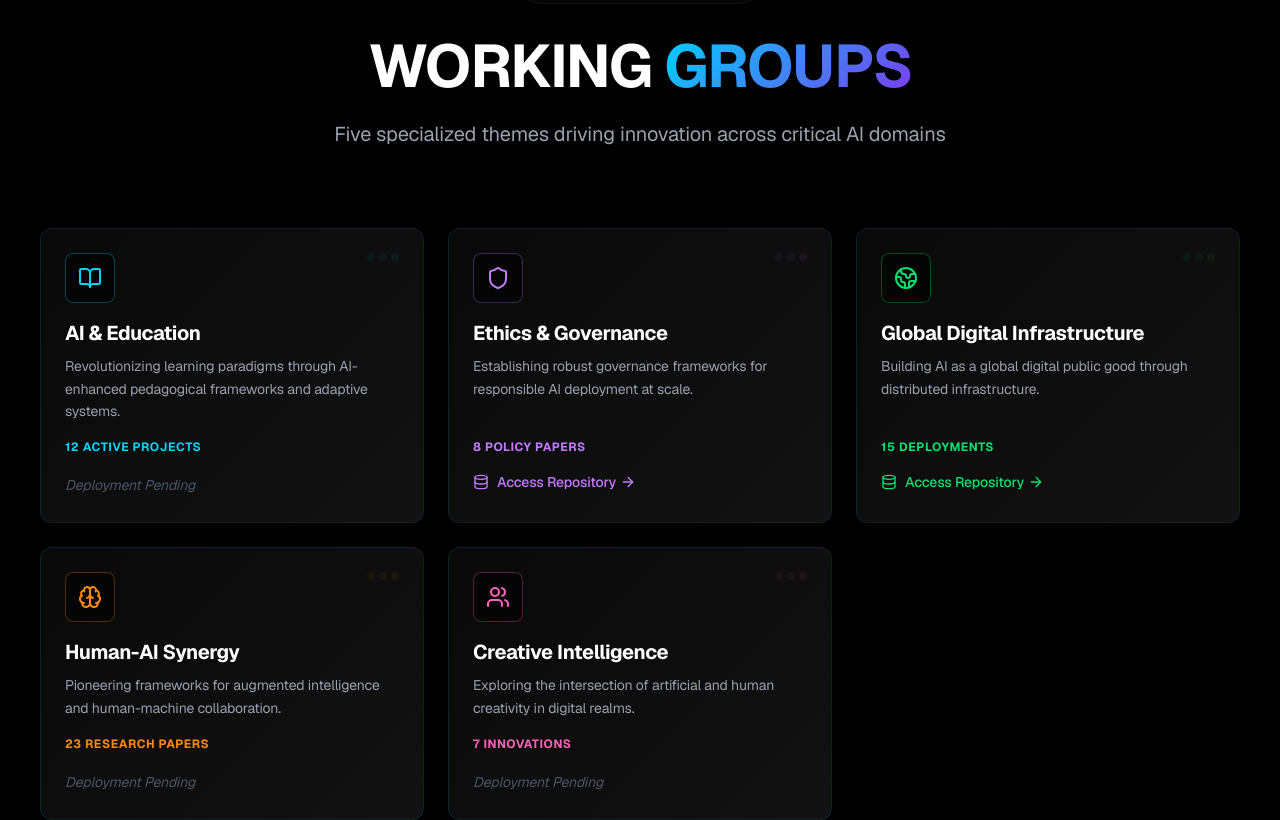
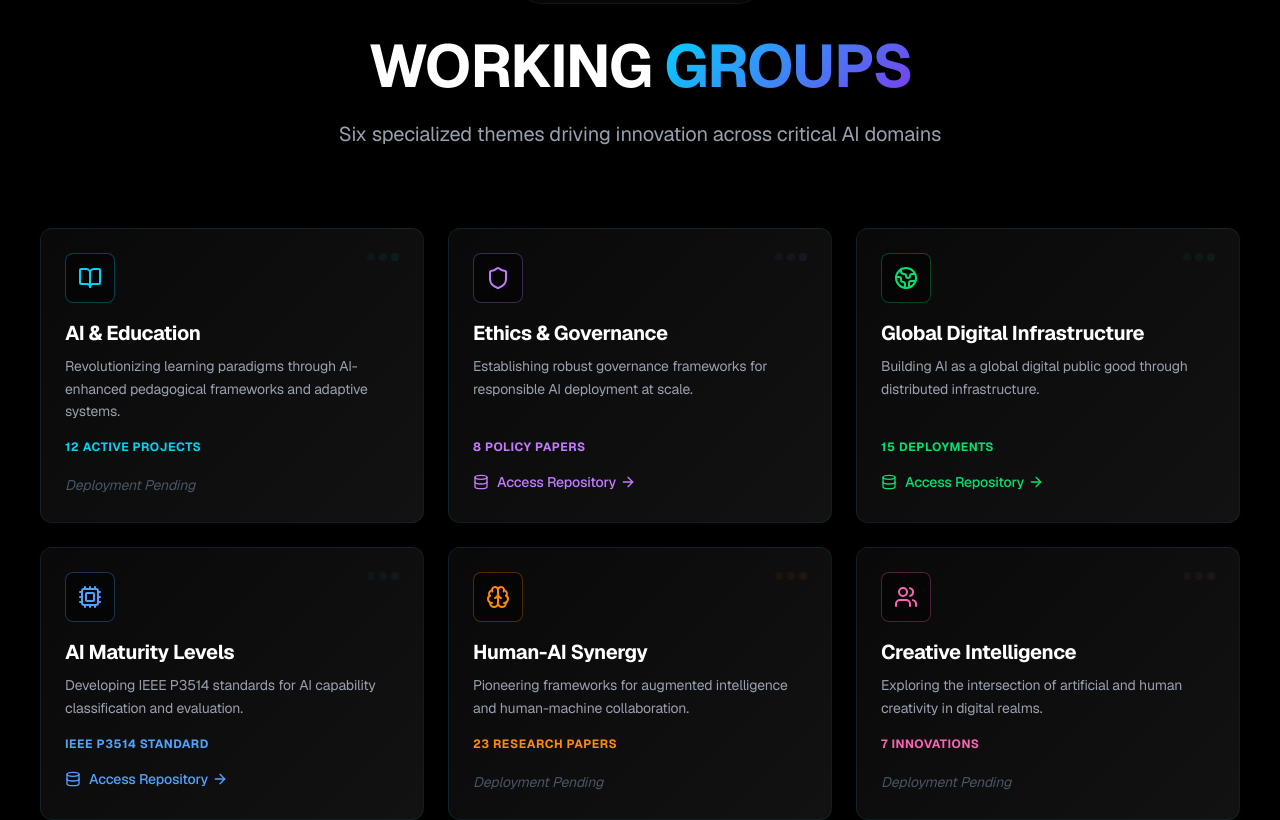
Before and after one commit to aivisionforum/aivisionforum.github.io, a Next.js app: page / in a window 1280 px wide. Shown: the part 1196-2016 px from the top of the page. Built offline with nearby package versions, Linux system fonts and the light colour scheme.

Commit message:
Add AI Maturity Levels working group to website
- Added sixth working group for IEEE P3514 standard development
- Includes link to GitHub repository
- Uses blue color theme for visual distinction

```diff
--- a/components/WorkingGroups.tsx
+++ b/components/WorkingGroups.tsx
@@ -35,6 +35,15 @@ const WorkingGroups = () => {
     },
     {
       id: 4,
+      title: "AI Maturity Levels",
+      icon: Cpu,
+      description: "Developing IEEE P3514 standards for AI capability classification and evaluation.",
+      stats: "IEEE P3514 Standard",
+      color: "blue",
+      link: "https://github.com/aivisionforum/ai-maturity"
+    },
+    {
+      id: 5,
       title: "Human-AI Synergy",
       icon: Brain,
       description: "Pioneering frameworks for augmented intelligence and human-machine collaboration.",
@@ -43,7 +52,7 @@ const WorkingGroups = () => {
       link: null
     },
     {
-      id: 5,
+      id: 6,
       title: "Creative Intelligence",
       icon: Users,
       description: "Exploring the intersection of artificial and human creativity in digital realms.",
@@ -58,6 +67,7 @@ const WorkingGroups = () => {
       cyan: { border: "border-cyan-400/30", bg: "bg-cyan-400/10", text: "text-cyan-400" },
       purple: { border: "border-purple-400/30", bg: "bg-purple-400/10", text: "text-purple-400" },
       green: { border: "border-green-400/30", bg: "bg-green-400/10", text: "text-green-400" },
+      blue: { border: "border-blue-400/30", bg: "bg-blue-400/10", text: "text-blue-400" },
       orange: { border: "border-orange-400/30", bg: "bg-orange-400/10", text: "text-orange-400" },
       pink: { border: "border-pink-400/30", bg: "bg-pink-400/10", text: "text-pink-400" }
     };
@@ -94,7 +104,7 @@ const WorkingGroups = () => {
             <span className="gradient-text">GROUPS</span>
           </h2>
           <p className="text-xl text-gray-400 max-w-3xl mx-auto">
-            Five specialized themes driving innovation across critical AI domains
+            Six specialized themes driving innovation across critical AI domains
           </p>
         </motion.div>
 
```
